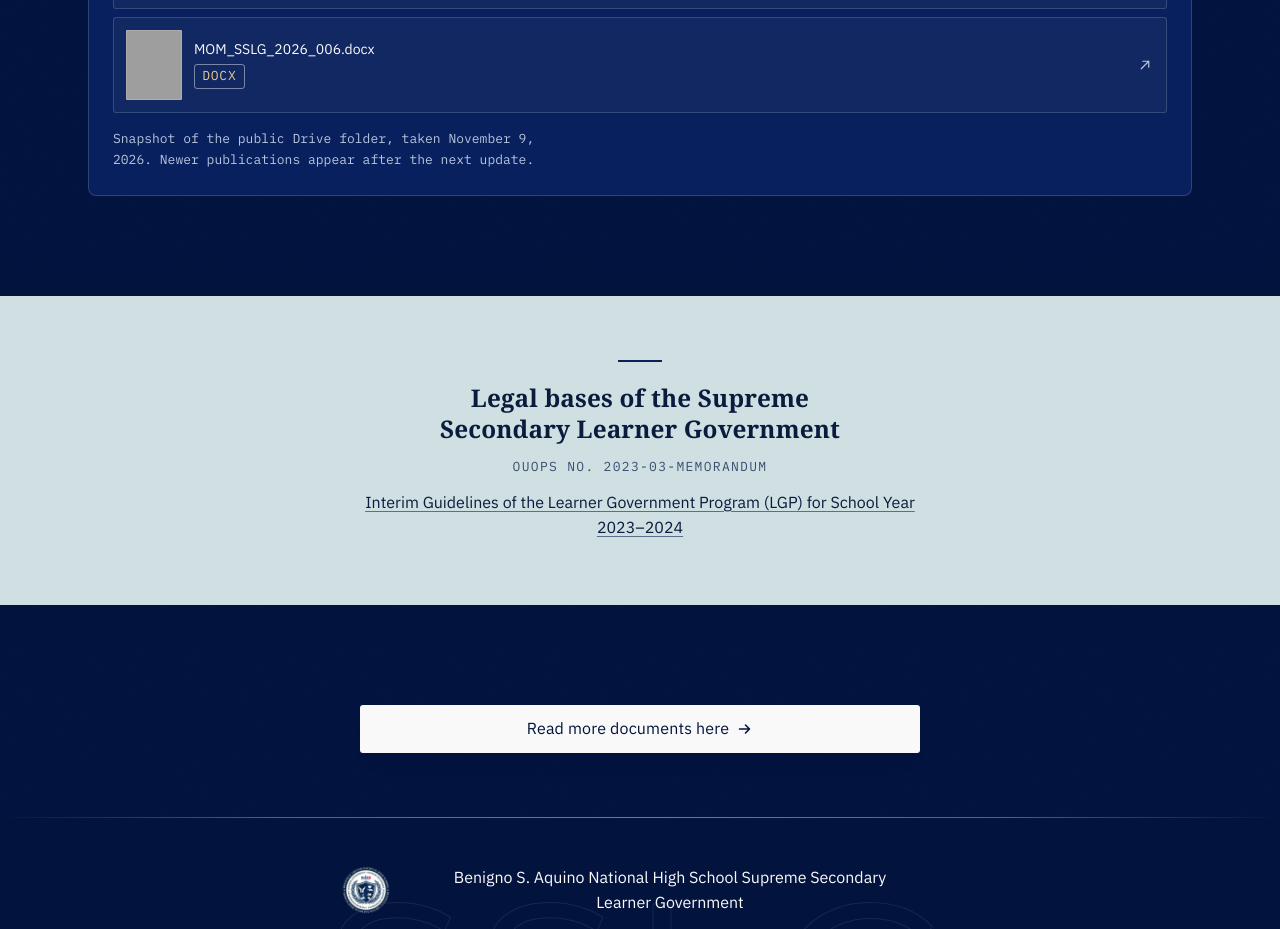
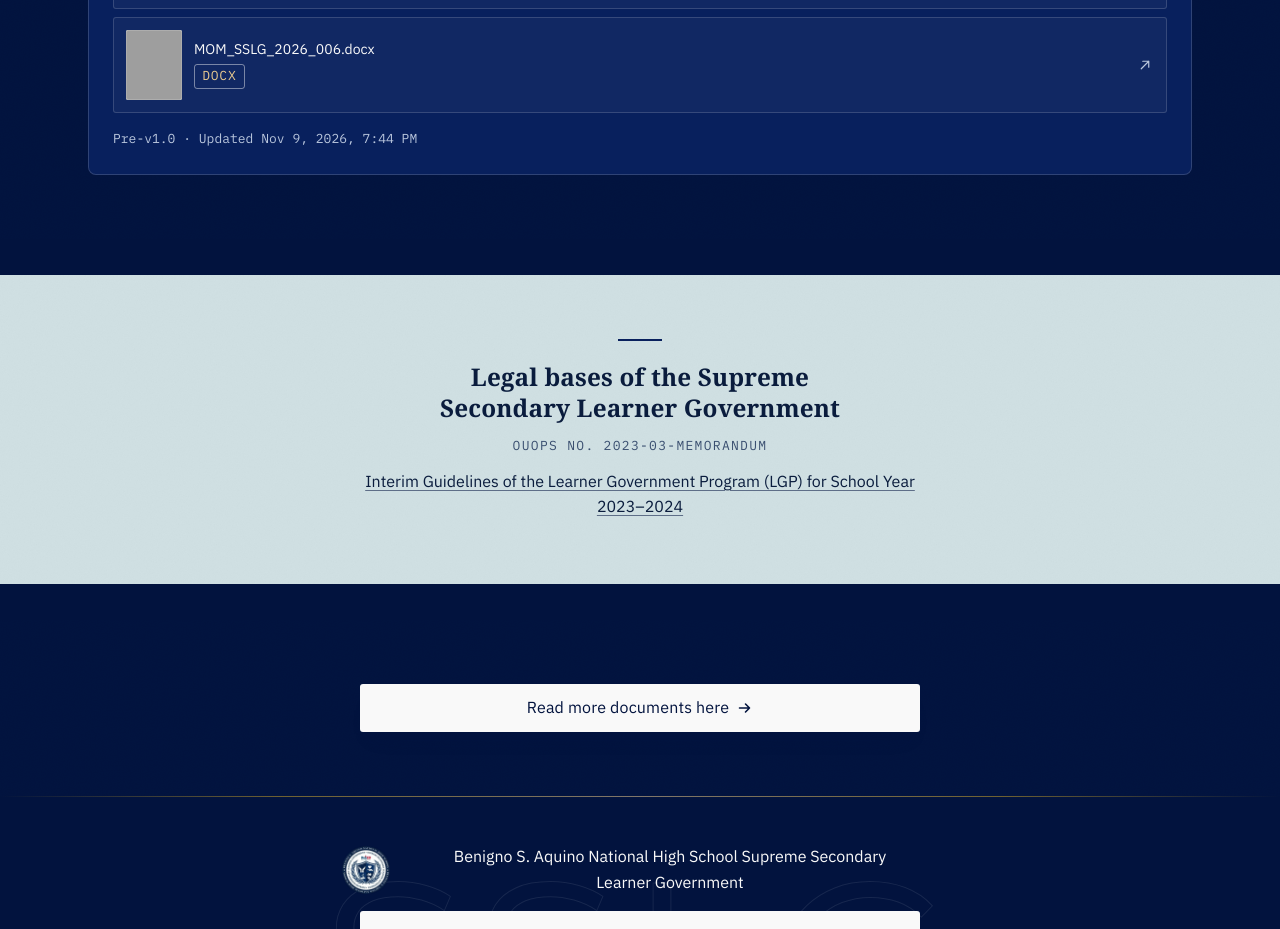
Before and after one commit to aaronher1030-glitch/Aaron-websites, a React (Vite) app: page /transparency in a window 1280 px wide. Shown: the part 2520-3449 px from the top of the page. Built offline with nearby package versions, Linux system fonts and the light colour scheme; grey boxes are pictures that could not be loaded; a web font is replaced by a local one.

Commit message:
feat: replace the snapshot paragraph with a one-line version stamp

```diff
--- a/src/components/DocumentList.tsx
+++ b/src/components/DocumentList.tsx
@@ -87,10 +87,15 @@ function FileRow({ file }: { file: DocFile }) {
   );
 }
 
-const syncedFormat = new Intl.DateTimeFormat("en-PH", {
+/** Manila time, so the stamp matches the school's clock. */
+const updatedFormat = new Intl.DateTimeFormat("en-PH", {
   day: "numeric",
-  month: "long",
+  month: "short",
   year: "numeric",
+  hour: "numeric",
+  minute: "2-digit",
+  hour12: true,
+  timeZone: "Asia/Manila",
 });
 
 function SyncedNote() {
@@ -98,8 +103,7 @@ function SyncedNote() {
   if (Number.isNaN(date.getTime())) return null;
   return (
     <p className="doc-snapshot">
-      Snapshot of the public Drive folder, taken {syncedFormat.format(date)}.
-      Newer publications appear after the next update.
+      Pre-v1.0 · Updated {updatedFormat.format(date)}
     </p>
   );
 }
```
Also changed, not shown: 1 other file (tests, documents, lock files or other folders).
